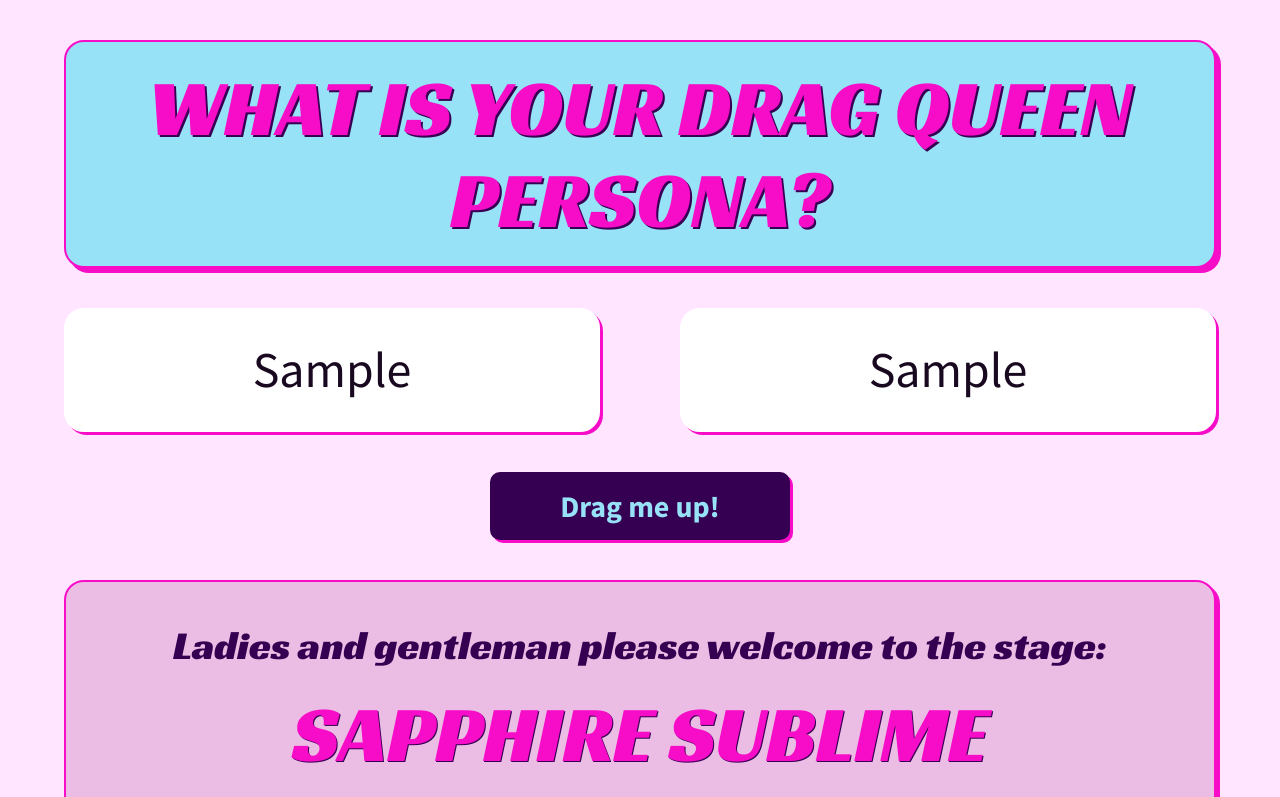
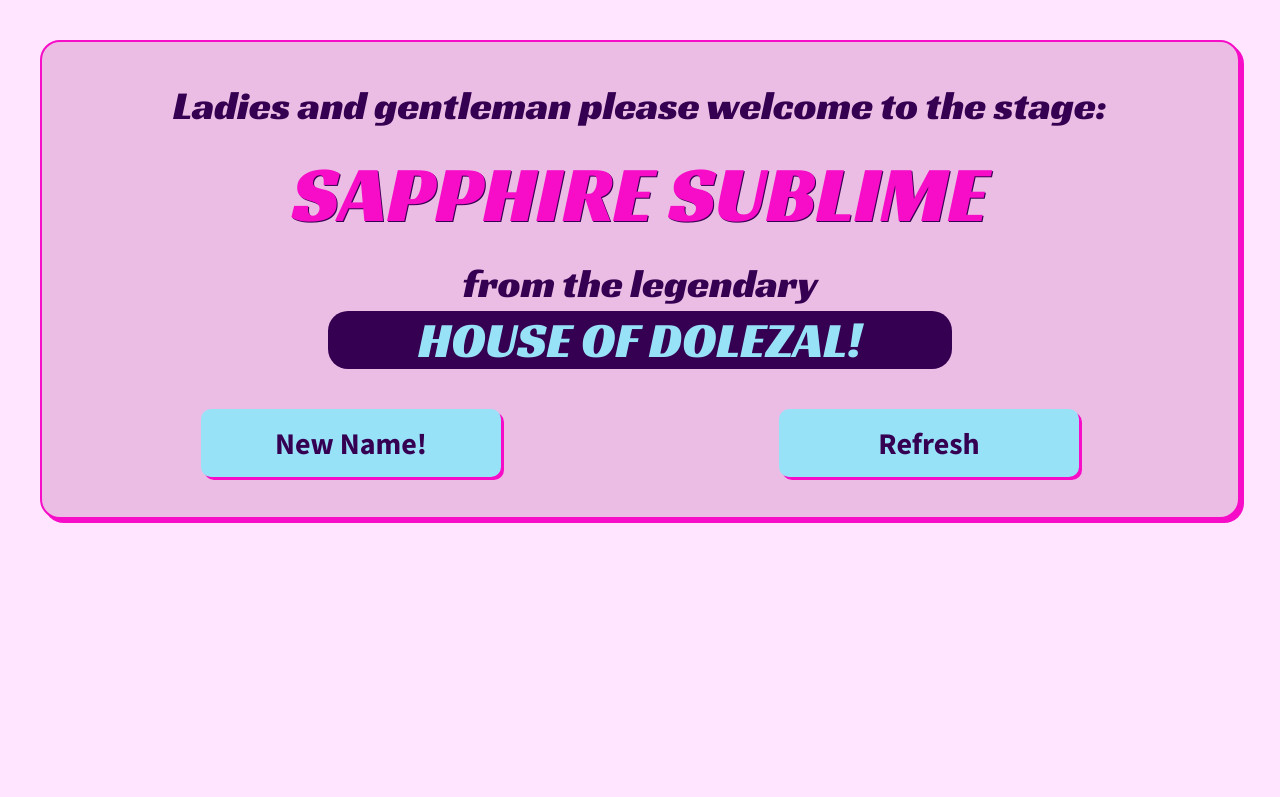
Before and after one commit to Fourbn/dragQueenNameGenerator, a plain HTML site: page index.html in a window 1280 px wide. Both pictures are taken after typing "Sample", "Sample" into the empty fields and a click on the button "Drag me up!". Shown: the top 797 px of the page. Drawn offline with nearby package versions, Linux system fonts and the light colour scheme.

Commit message:
create class that slides the results page in from the left

```diff
--- a/script.js
+++ b/script.js
@@ -95,7 +95,8 @@ dragApp.eventListeners = () => {
       dragApp.errorCatch(dragApp.firstInitial, dragApp.lastInitial);
    })
 
-   $('.results').on('click', 'button', function(){
+   $('.results').on('click', '#randomize', function(e){
+      e.preventDefault();
       dragApp.pullDragName(dragApp.firstInitial, dragApp.lastInitial)
    })
 }
@@ -139,7 +140,6 @@ dragApp.pullDragHouse = () => {
       dragApp.selectedHouse.push(dragApp.randomIndex(dragApp.house))
       return dragApp.selectedHouse;
    } else {
-      console.log('else function')
       return dragApp.selectedHouse;
    }
 }
@@ -152,10 +152,14 @@ dragApp.displayResults = (firstD, lastD, house) => {
       <p>Ladies and gentleman please welcome to the stage:</p>
       <h2>${firstD} ${lastD}</h2>
       <p>from the legendary <span class="dragHouse">House of ${house}!</span></p>
-      <button class="submitButton">Randomize</button>
+      <form action="" class="resultsForm" name="resultsForm">
+         <button class="submitButton" id="randomize">New Name!</button>
+         <button class="submitButton" id="refresh">Refresh</button>
+      </form>
    </div>
    `
    $('.results').html(displayHTML);
+   $('.results').addClass('resultsSlide')
 }
 
 
--- a/styles/scss/_results.scss
+++ b/styles/scss/_results.scss
@@ -1,5 +1,12 @@
 .results {
-   padding: 40px 0px;
+   background-color: $primaryBackground;
+   padding: 40px;
+   min-height: 100vh;
+   width: 100vw;
+   position: absolute;
+   top: 0;
+   left: -100%;
+   right: 100%;
 
    .displayBox{
       display: flex;
@@ -51,8 +58,19 @@
          margin-top: 5px;
       }
 
-      button {
-         margin-top: 40px;
-      }
+   }
+
+   .resultsForm {
+      display: flex;
+      flex-wrap: wrap;
+      width: 100%;
+      margin-top: 40px;
    }
 }
+
+.resultsSlide {
+   left: 0;
+   right: 0;
+   transition: all .5s;
+   transition-timing-function: cubic-bezier(.65,-0.33,.44,1.46);
+}
```
Also changed, not shown: styles/styles.css.
